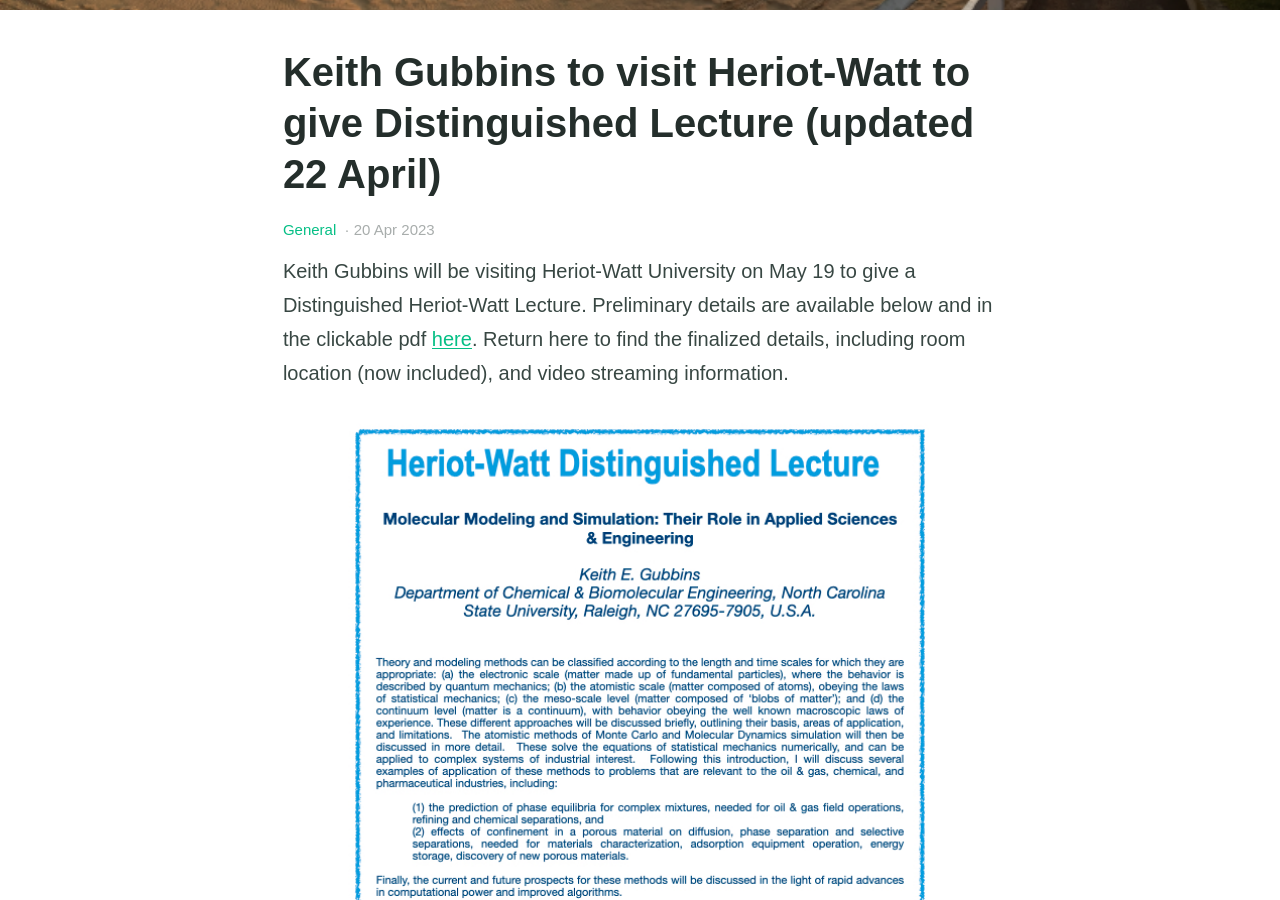
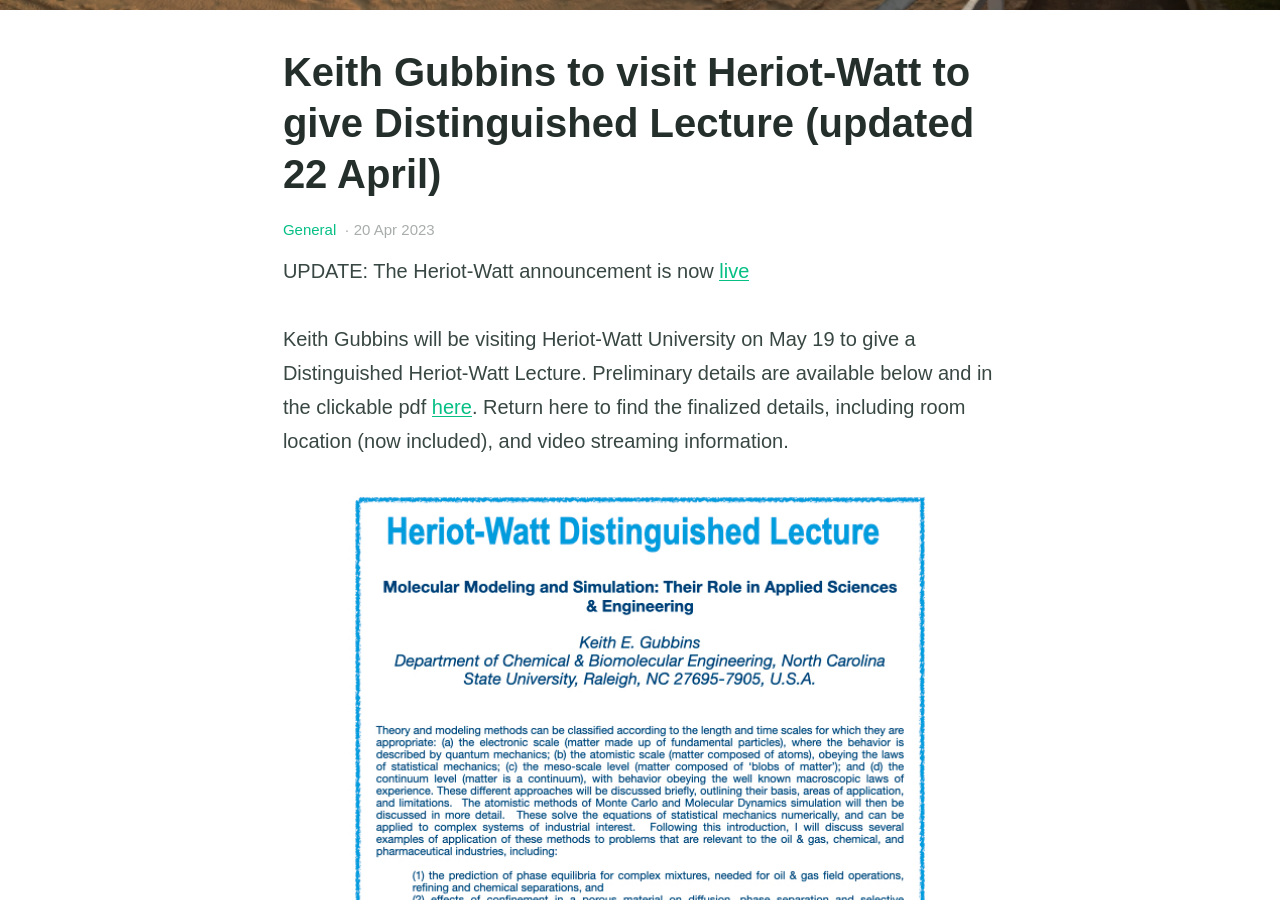
Before and after one commit to ptc2ug/ptc2ug.github.io, a Jekyll site: the page built from _posts/2023-04-20-KEG1.md, in a window 1280 px wide and 900 px high, scrolled down 414 px. Built offline with Jekyll 4.4.1, drawn with Linux system fonts in a browser that asks for light colours.

Commit message:
Update 2023-04-20-KEG1.md

```diff
--- a/_posts/2023-04-20-KEG1.md
+++ b/_posts/2023-04-20-KEG1.md
@@ -5,5 +5,7 @@ categories:
 feature_image: "/assets/nobbys_beach.png"
 ---
 
+UPDATE: The Heriot-Watt announcement is now [live](https://www.hw.ac.uk/uk/events/distinguished-lecture-molecular-modelling.htm)
+
 Keith Gubbins will be visiting Heriot-Watt University on May 19 to give a Distinguished Heriot-Watt Lecture. Preliminary details are available below and in the clickable pdf [here](https://petercummings.org/assets/blog/gubbins-announce-v2.pdf). Return here to find the finalized details, including room location (now included), and video streaming information.
 {% include figure.html image="/assets/blog/gubbins-announce.001.jpg" position="center" caption="Keith Gubbins Distinguished Lecture" width="600" %}
```
